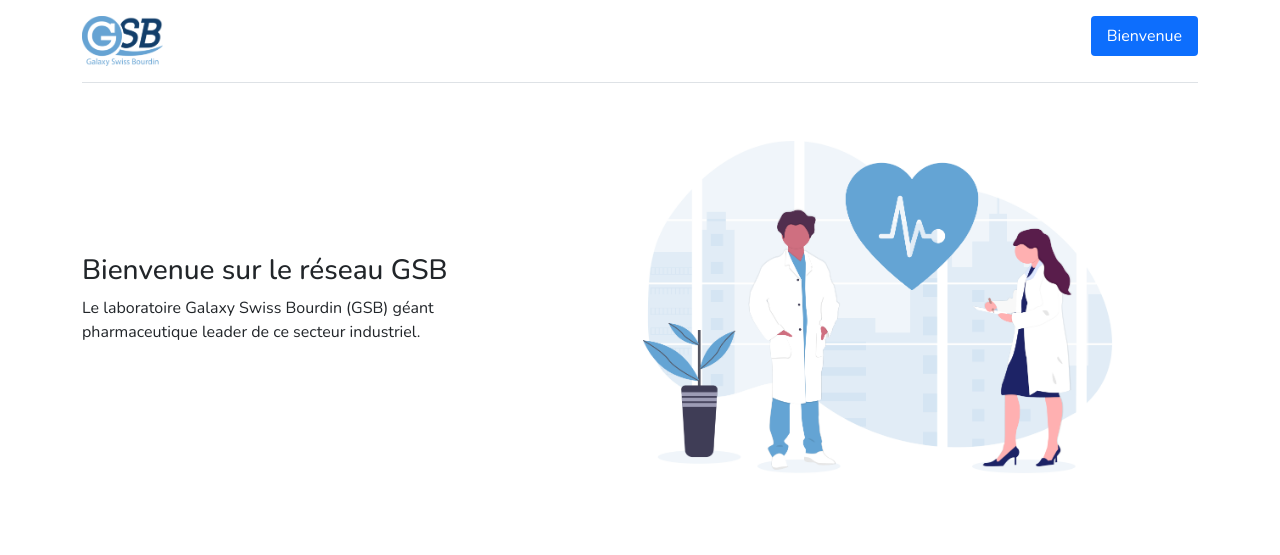
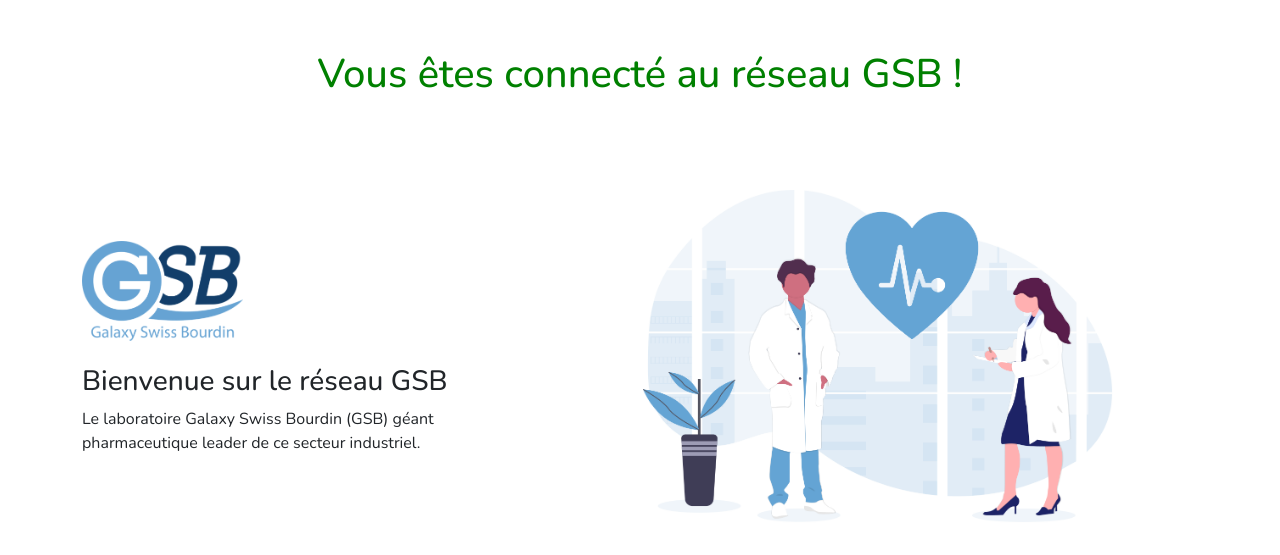
Before and after one commit to morganjacquet/gsb-intranet-gsb, a PHP site: page / in a window 1280 px wide. Shown: the top 555 px of the page. Run offline with PHP 8.4, Linux system fonts and the light colour scheme.

Commit message:
update index

```diff
--- a/index.php
+++ b/index.php
@@ -11,18 +11,10 @@
 </head>
 <body>
     <div class="container">
-        <header class="d-flex flex-wrap justify-content-center py-3 mb-4 border-bottom">
-        <a href="/" class="d-flex align-items-center mb-3 mb-md-0 me-md-auto text-dark text-decoration-none">
-            <img src="assets/img/logo-gsb.png" height="50">
-        </a>
-
-        <ul class="nav nav-pills">
-            <li class="nav-item"><a href="#" class="nav-link active" aria-current="page">Bienvenue</a></li>
-        </ul>
-        </header>
-
+        <h1 class="text-center" style="padding: 50px; color: green;">Vous êtes connecté au réseau GSB ! </h1>
         <div class="row">
             <div class="col-5 align-self-center">
+                <img src="assets/img/logo-gsb.png" height="100"><br><br>
                 <h3>Bienvenue sur le réseau GSB</h3>
                 <p>Le laboratoire Galaxy Swiss Bourdin (GSB) géant pharmaceutique leader de ce secteur industriel.</p>
             </div>
```
